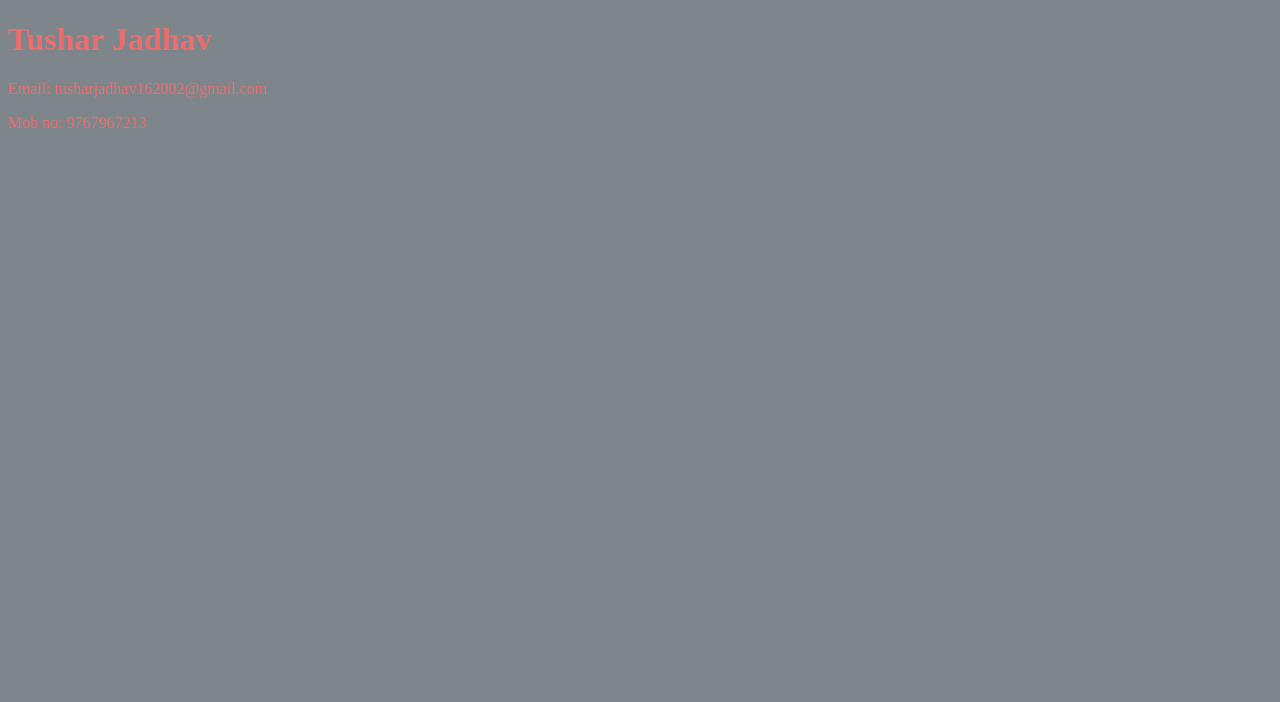
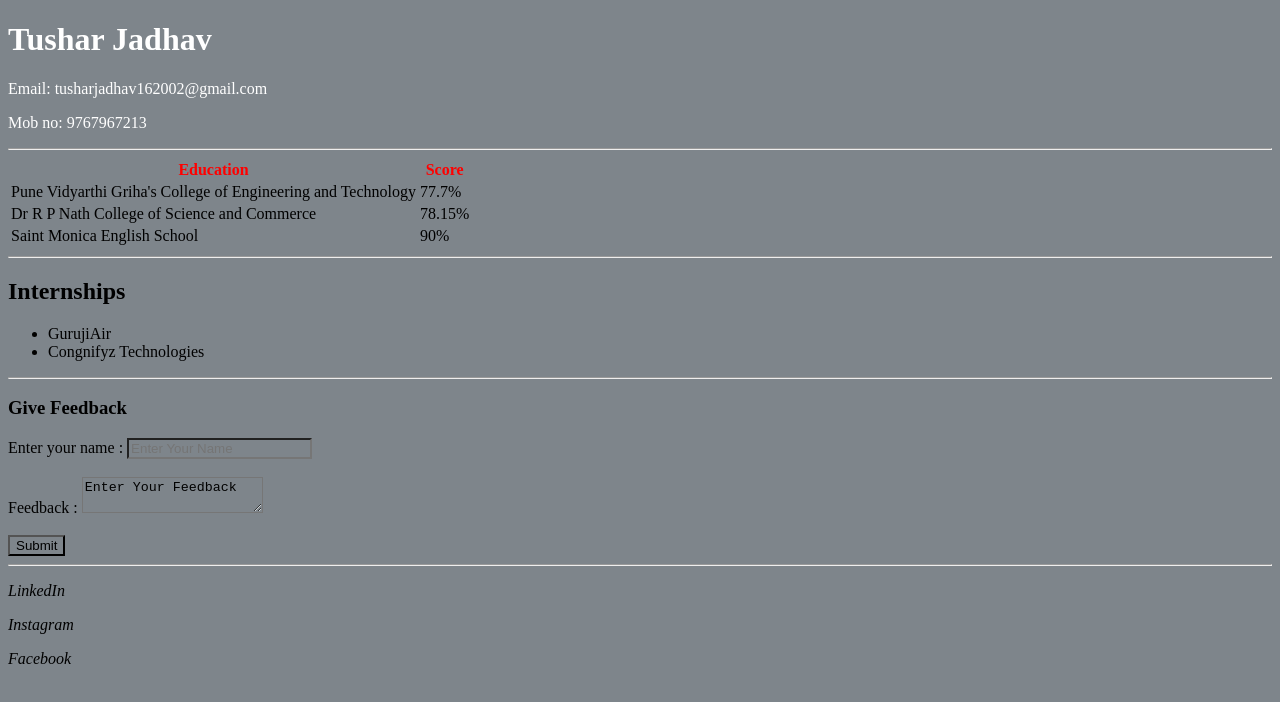
Before and after one commit to jadhavtushar1602/portfolio-site, a plain HTML site: page index.html in a window 1280 px wide. Drawn offline with Linux system fonts and the light colour scheme.

Commit message:
fourth commit

```diff
--- a/index.html
+++ b/index.html
@@ -3,12 +3,72 @@
 <head>
     <meta charset="UTF-8">
     <meta name="viewport" content="width=device-width, initial-scale=1.0">
-    <title>Document</title>
+    <title>My Portfolio</title>
     <link rel="stylesheet" href="style.css">
 </head>
 <body>
-    <h1 class="intro">Tushar Jadhav</h1>
-    <p class="intro">Email: tusharjadhav162002@gmail.com</p>
-    <p class="intro">Mob no: 9767967213</p>
+    <header>
+        <h1 class="intro"><b>Tushar Jadhav</b></h1>
+        <p></p>
+        <p class="intro">Email: tusharjadhav162002@gmail.com</p>
+        <p class="intro">Mob no: 9767967213</p>
+    </header>
+    <hr>
+
+    <main>
+        <table>
+            <thead class="tableheading">
+                <tr>
+                    <th>Education</th>
+                    <th>Score</th>
+                </tr>
+            </thead>
+            <tbody>
+                <tr>
+                    <td>Pune Vidyarthi Griha's College of Engineering and Technology</td>
+                    <td>77.7%</td>
+                </tr>
+                <tr>
+                    <td>Dr R P Nath College of Science and Commerce</td>
+                    <td>78.15%</td>
+                </tr>
+                <tr>
+                    <td>Saint Monica English School</td>
+                    <td>90%</td>
+                </tr>
+            </tbody>
+        </table>
+        <hr>
+
+        <list>
+            <h2>Internships</h2>
+            <ul>
+                <li>GurujiAir</li>
+                <li>Congnifyz Technologies</li>
+            </ul>
+        </list>
+        <hr>
+
+        <form action="/">
+            <h3>Give Feedback</h3>
+            <label for="name">Enter your name :
+                <input type="text" id="name" placeholder="Enter Your Name">
+            </label>
+            <br><br>
+
+            <label for="feedback">Feedback :
+                <textarea id="feedback">Enter Your Feedback</textarea>
+            </label>
+            <br><br>
+            <button>Submit</button>
+        </form>
+    </main>
+    <hr>
+
+    <footer>
+        <p><i>LinkedIn</i></p>
+        <p><i>Instagram</i></p>
+        <p><i>Facebook</i></p>
+    </footer>
 </body>
 </html>
--- a/style.css
+++ b/style.css
@@ -2,6 +2,11 @@
     background-color: rgb(126, 133, 139);
 }
 
+
 .intro{
-    color: rgb(235, 110, 110);
+    color: white;
 }
+
+.tableheading{
+    color: red;
+}
```
